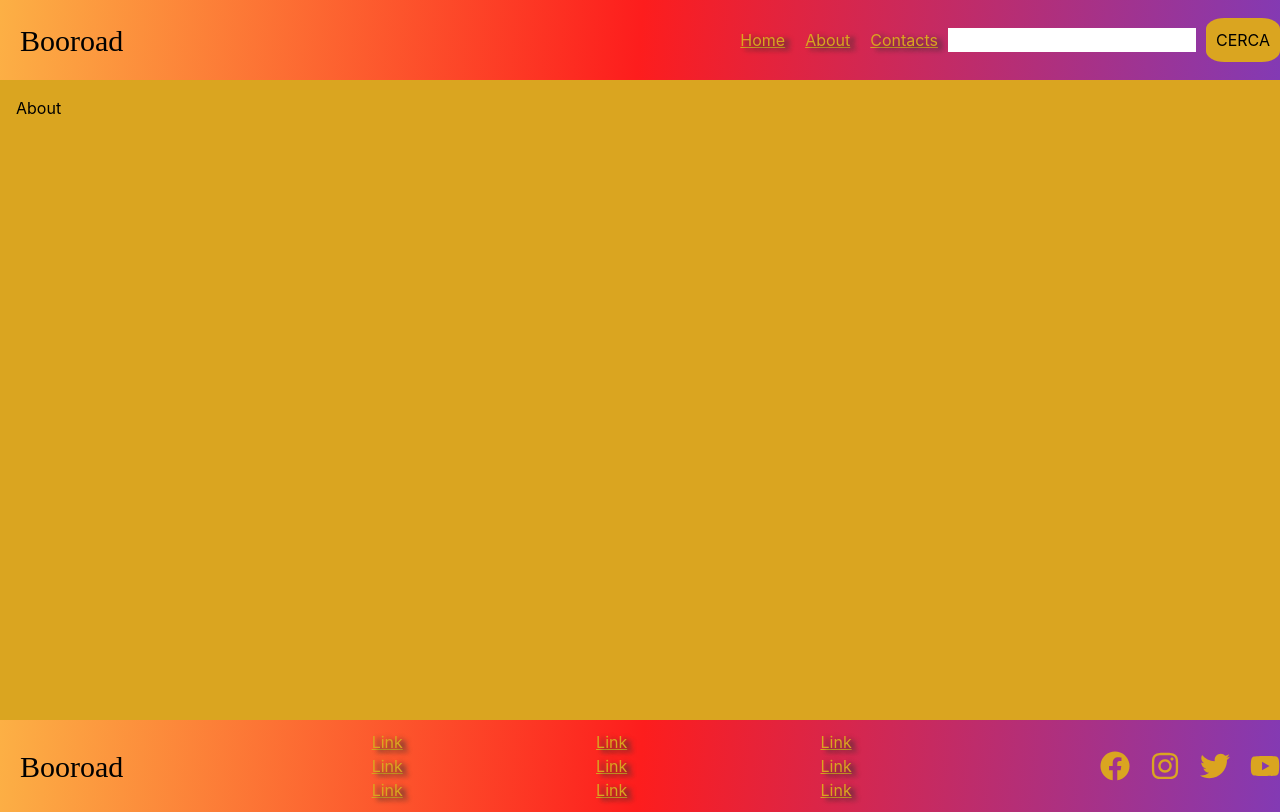
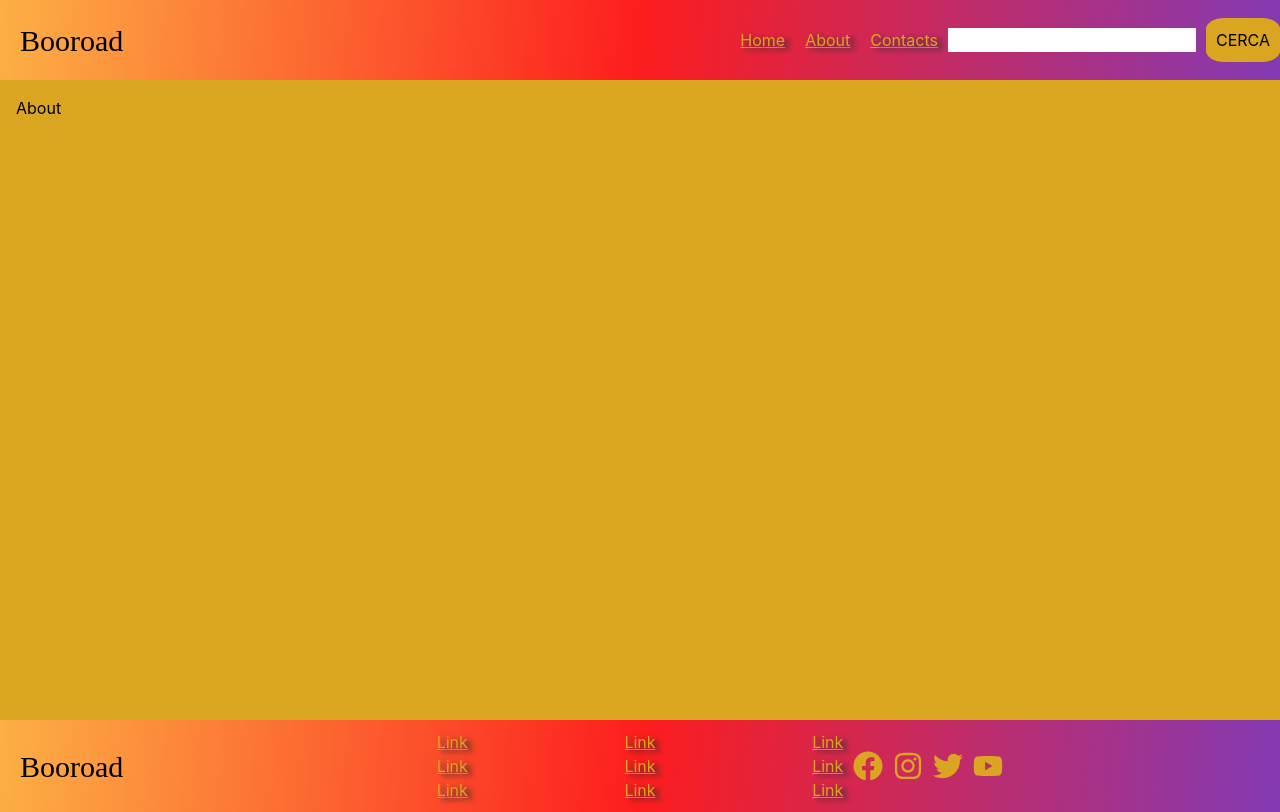
Before and after one commit to Aj-Herrera-99/booroad-fe, a React (Vite) app: page /about in a window 1280 px wide. Built offline with nearby package versions, Linux system fonts and the light colour scheme; no server answers.

Commit message:
footer adjustments, journeys minor changes

```diff
--- a/src/components/Footer.jsx
+++ b/src/components/Footer.jsx
@@ -5,7 +5,7 @@ import { FaYoutube } from "react-icons/fa";
 
 function Footer() {
     return (
-        <footer className="min-h-[10vh]">
+        <footer className="min-h-[10vh] [&>*]:w-1/3">
             <div className="logo-footer">
                 <h2>Booroad</h2>
             </div>
--- a/src/index.css
+++ b/src/index.css
@@ -116,8 +116,9 @@ footer {
 
 .icons {
     display: flex;
-    justify-content: space-between;
-    gap: 20px;
+    /* flex-wrap: wrap; */
+    /* justify-content: center; */
+    gap:10px;
 }
 
 .facebook {
--- a/src/pages/Homepage.jsx
+++ b/src/pages/Homepage.jsx
@@ -23,7 +23,12 @@ function Homepage() {
 
     return (
         <>
-            <Journeys>
+            <Journeys title="Viaggi in corso">
+                {journeys.map((journey) => (
+                    <JourneyCard key={journey.id} journey={journey} />
+                ))}
+            </Journeys>
+            <Journeys title="Viaggi in programma">
                 {journeys.map((journey) => (
                     <JourneyCard key={journey.id} journey={journey} />
                 ))}
--- a/src/pages/Journeys.jsx
+++ b/src/pages/Journeys.jsx
@@ -1,6 +1,6 @@
 import { useRef } from "react";
 
-export function Journeys({ children }) {
+export function Journeys({ children, title }) {
     const cardsContRef = useRef(null);
 
     const dropDownToggle = () => {
@@ -10,7 +10,7 @@ export function Journeys({ children }) {
 
     return (
         <section className="journey mb-4">
-            <h2 className="text-3xl font-semibold mb-2">Viaggi in corso</h2>
+            <h2 className="text-3xl font-semibold mb-2">{title}</h2>
             <div
                 ref={cardsContRef}
                 className="flex flex-col gap-3 h-[200px] overflow-hidden"
```
